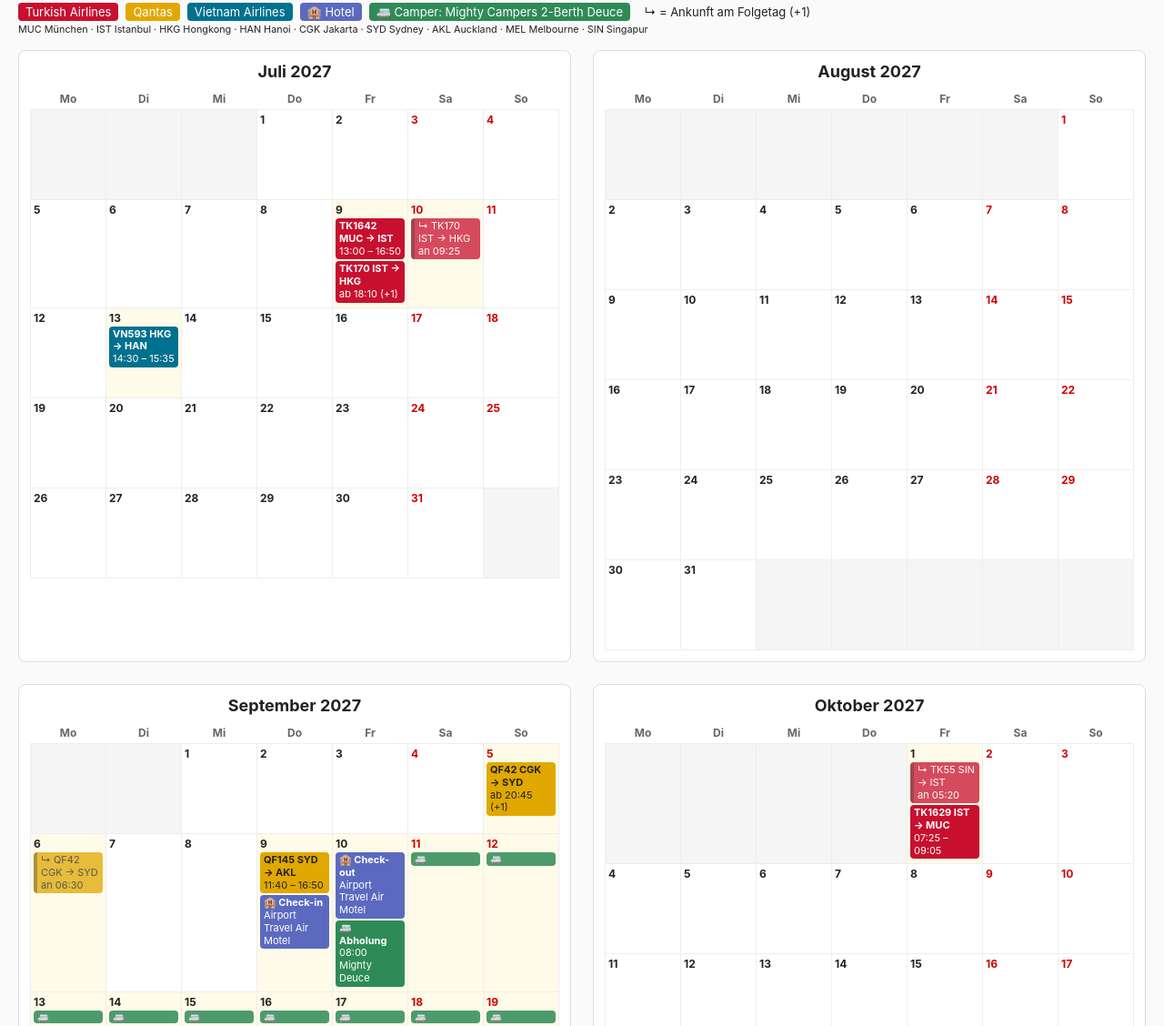
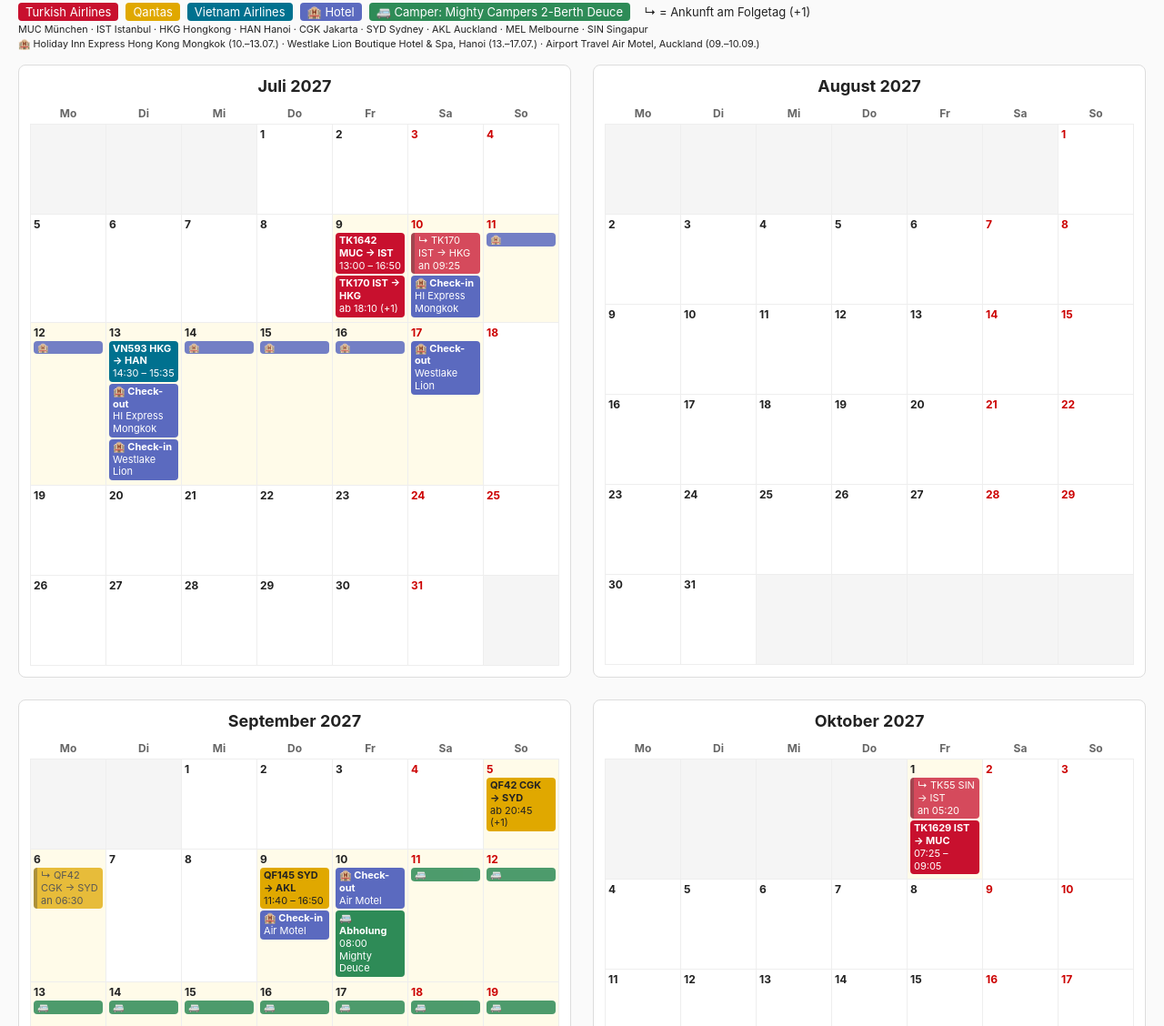
Before and after one commit to alexkubiak/sabbatical-2027, a plain HTML site: page index.html in a window 1280 px wide. Shown: the part 49-1177 px from the top of the page at 91% size. Drawn offline with Linux system fonts and the light colour scheme.

Commit message:
Hotels Hongkong und Hanoi hinzugefügt

```diff
--- a/index.html
+++ b/index.html
@@ -23,11 +23,12 @@ td.has{background:#fffbe9}
 .todo li.done{color:#999;text-decoration:line-through}
 .cmp{overflow-wrap:anywhere;background:#2e8b57;color:#fff;border-radius:4px;padding:2px 4px;margin-bottom:2px;line-height:1.25}
 .cmp.mid{padding:1px 4px;font-size:10px;opacity:.85}
+.htl.mid{opacity:.85;font-size:10px;padding:1px 4px}
 .htl{overflow-wrap:anywhere;background:#5b6abf;color:#fff;border-radius:4px;padding:2px 4px;margin-bottom:2px;line-height:1.25}
 </style></head><body>
 <h1>Reiseplan Juli – Oktober 2027</h1>
 <div class="legend"><span class="tk">Turkish Airlines</span><span class="qf">Qantas</span><span class="vn">Vietnam Airlines</span><span style="background:#5b6abf">🏨 Hotel</span><span style="background:#2e8b57">🚐 Camper: Mighty Campers 2-Berth Deuce</span> &nbsp;↳ = Ankunft am Folgetag (+1)<br>
-<small>MUC München · IST Istanbul · HKG Hongkong · HAN Hanoi · CGK Jakarta · SYD Sydney · AKL Auckland · MEL Melbourne · SIN Singapur</small></div>
+<small>MUC München · IST Istanbul · HKG Hongkong · HAN Hanoi · CGK Jakarta · SYD Sydney · AKL Auckland · MEL Melbourne · SIN Singapur<br>🏨 Holiday Inn Express Hong Kong Mongkok (10.–13.07.) · Westlake Lion Boutique Hotel &amp; Spa, Hanoi (13.–17.07.) · Airport Travel Air Motel, Auckland (09.–10.09.)</small></div>
 <div class="months" id="m"></div>
 <script>
 const flights=[
@@ -48,8 +49,19 @@ flights.forEach(f=>{
  if(f.next){const [y,m,d]=f.d.split("-").map(Number);const n=new Date(y,m-1,d+1);
   (by[key(n.getFullYear(),n.getMonth()+1,n.getDate())]??=[]).push(`<div class="f ${f.a} cont">↳ ${f.t}<br>${f.next}</div>`);}
 });
-(by[key(2027,9,9)]??=[]).push(`<div class="htl"><b>🏨 Check-in</b><br>Airport Travel Air Motel</div>`);
-(by[key(2027,9,10)]??=[]).push(`<div class="htl"><b>🏨 Check-out</b><br>Airport Travel Air Motel</div>`);
+const hotels=[
+ {n:"Holiday Inn Express Hong Kong Mongkok",s:"HI Express Mongkok",from:[7,10],to:[7,13]},
+ {n:"Westlake Lion Boutique Hotel & Spa",s:"Westlake Lion",from:[7,13],to:[7,17]},
+ {n:"Airport Travel Air Motel",s:"Air Motel",from:[9,9],to:[9,10]},
+];
+hotels.forEach(h=>{
+ const a=new Date(2027,h.from[0]-1,h.from[1]),b=new Date(2027,h.to[0]-1,h.to[1]);
+ for(const t=new Date(a);t<=b;t.setDate(t.getDate()+1)){
+  const k=key(2027,t.getMonth()+1,t.getDate());
+  const txt=+t==+a?`<b>🏨 Check-in</b><br>${h.s}`:+t==+b?`<b>🏨 Check-out</b><br>${h.s}`:"🏨";
+  (by[k]??=[]).push(`<div class="htl${+t==+a||+t==+b?"":" mid"}" title="${h.n}">${txt}</div>`);
+ }
+});
 for(let d=10;d<=25;d++){
  const txt=d==10?"<b>🚐 Abholung</b><br>08:00<br>Mighty Deuce":d==25?"<b>🚐 Rückgabe</b><br>16:00":"🚐";
  (by[key(2027,9,d)]??=[]).push(`<div class="cmp${d==10||d==25?"":" mid"}">${txt}</div>`);
```
